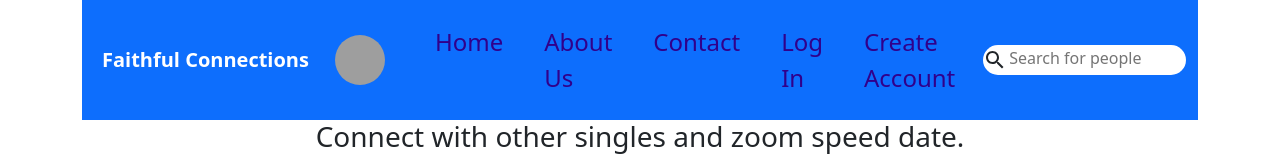
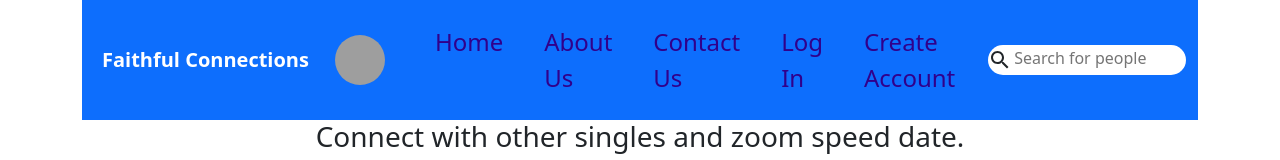
Before and after one commit to bethel-school-of-technology/team-fantastic-4-frontend, a React (Create React App) app: page /login in a window 1280 px wide. Shown: the top 160 px of the page. Built offline with nearby package versions, Linux system fonts and the light colour scheme; grey boxes are pictures that could not be loaded.

Commit message:
change nav link

```diff
--- a/src/Home.js
+++ b/src/Home.js
@@ -26,7 +26,7 @@ function Home() {
           <Nav className="nav-link">
             <Link to="/" className='nav-link'>Home</Link>
             <Link to="/about-us" className="nav-link">About Us</Link>
-            <Link to="/contact" className="nav-link">Contact</Link>
+            <Link to="/contact-us" className="nav-link">Contact Us</Link>
             <Link to="/login" className="nav-link">Log In</Link>
             <Link to="/create-account" className="nav-link">Create Account</Link>
           </Nav>
```
